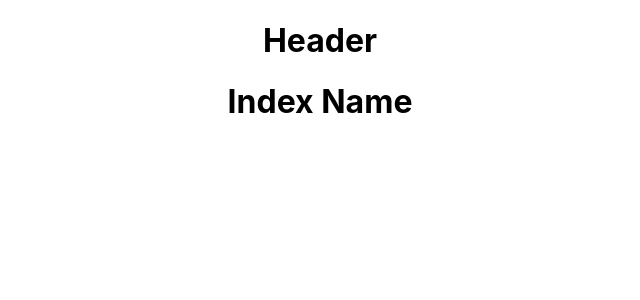
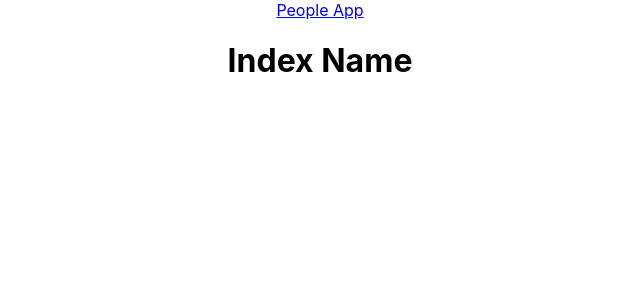
Before and after one commit to samanthaefran/frontend, a React (Create React App) app: page / in a window 1280 px wide. Shown: the top 300 px of the page, without its empty margins (320-960 px from the left). Built offline with nearby package versions, Linux system fonts and the light colour scheme.

Commit message:
creates navigation

```diff
--- a/src/components/Header.js
+++ b/src/components/Header.js
@@ -1,5 +1,14 @@
+import { Link } from 'react-router-dom'
+
 function Header(props) {
-  return <h1>Header</h1>
+  return (
+    <nav className="nav">
+      <Link to='/'>
+        <div>People App</div>
+      </Link>
+    </nav>
+  )
+
 }
 
 export default Header;
```
